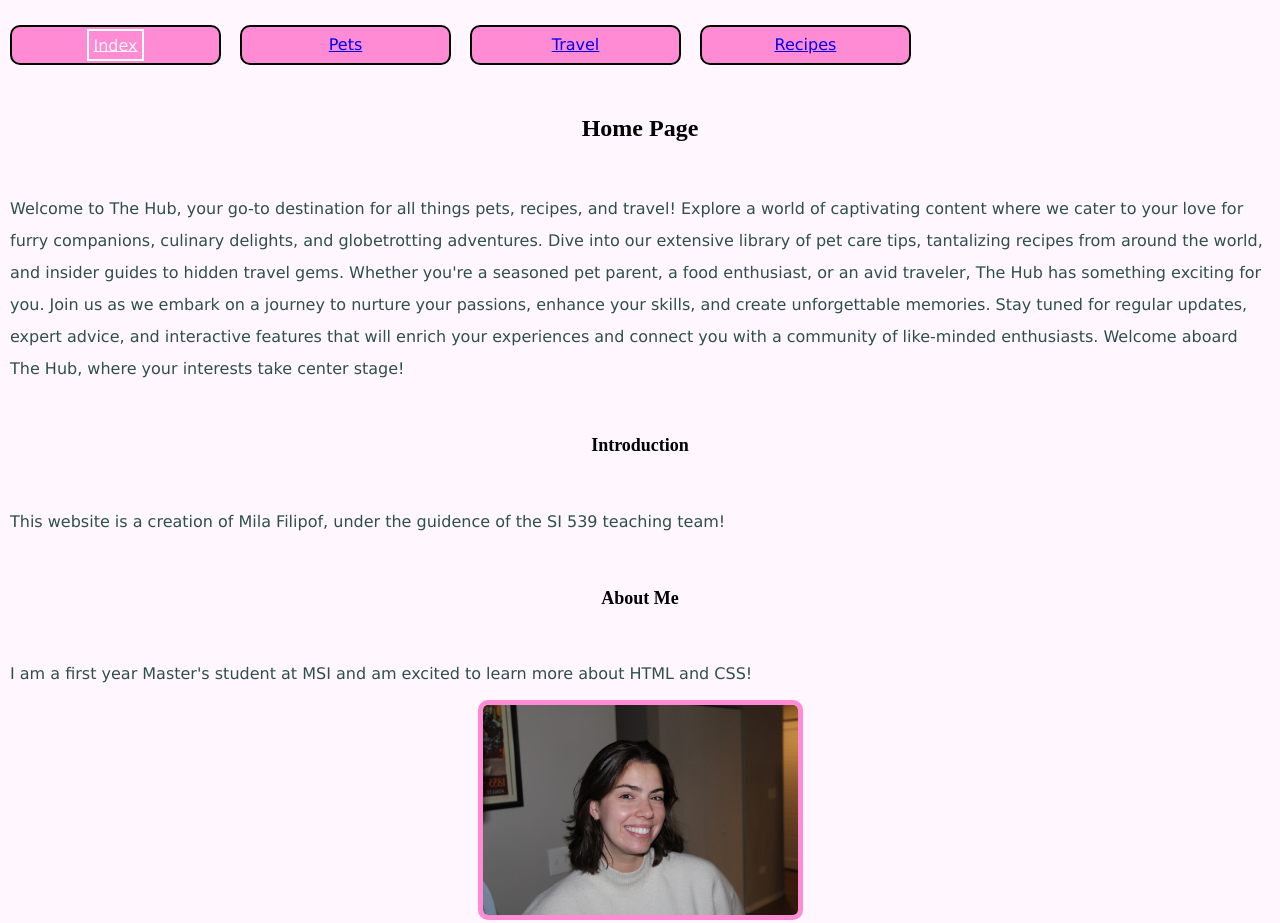
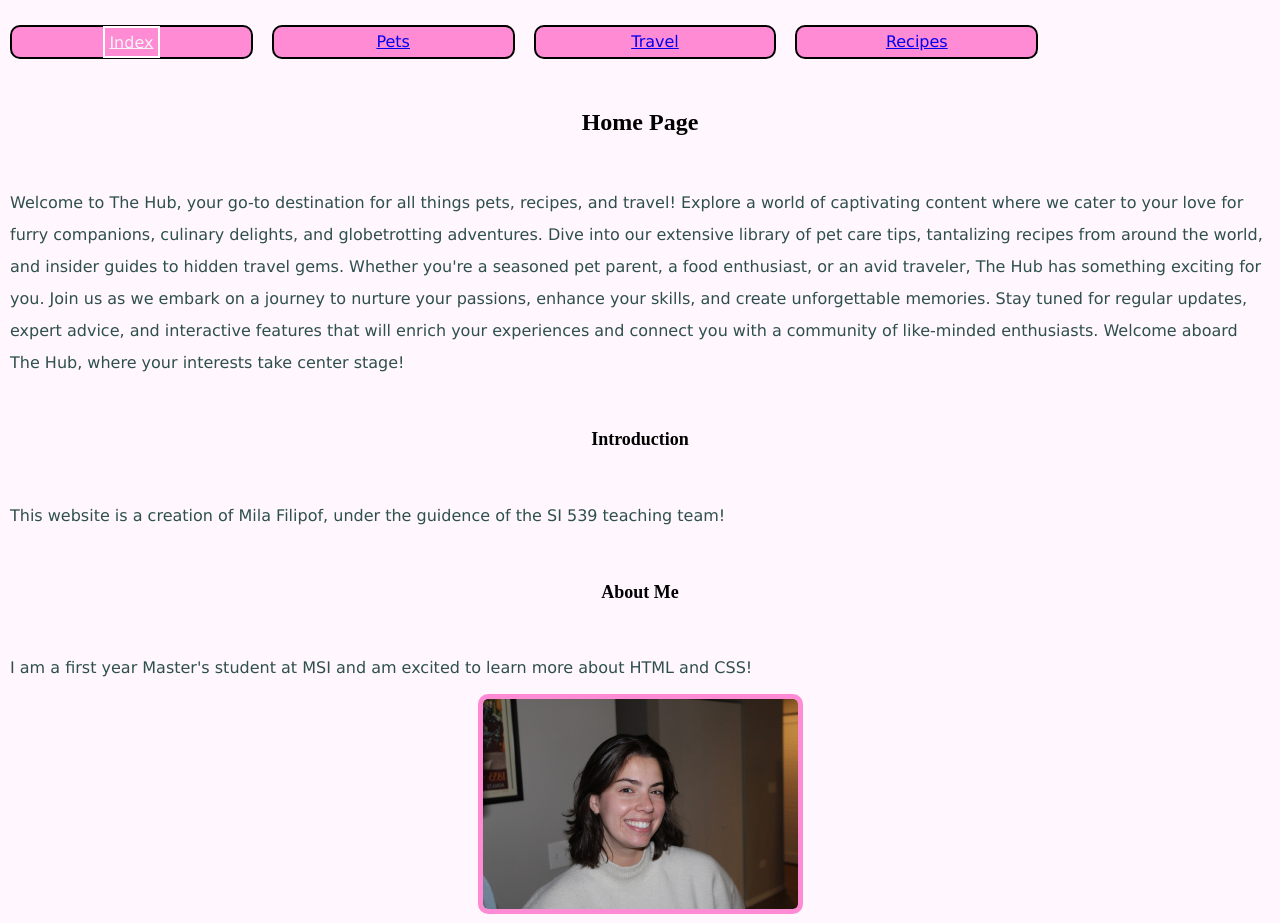
Before and after one commit to mfilipof/ccp_mobile_w24, a plain HTML site: page index.html in a window 1280 px wide. Drawn offline with Linux system fonts and the light colour scheme.

Commit message:
Update style.css

```diff
--- a/css/style.css
+++ b/css/style.css
@@ -31,8 +31,8 @@ body{
     border: 2px solid black;
     border-radius: 10px;
     display: inline-block;
-    padding: 9px;
-    width:15%;
+    padding: 6px;
+    width:18%;
     margin: 15px 15px 0px 0px;
     text-align: center;
  }
```
